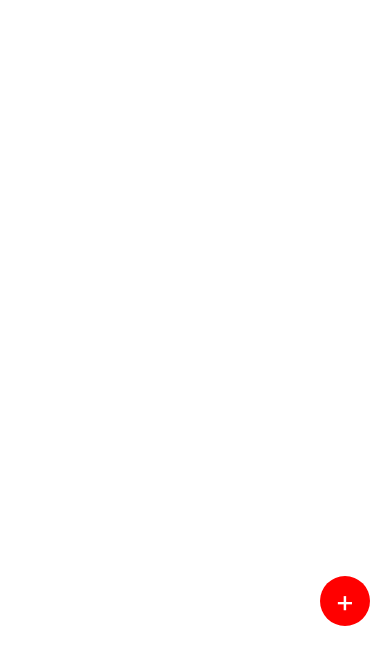
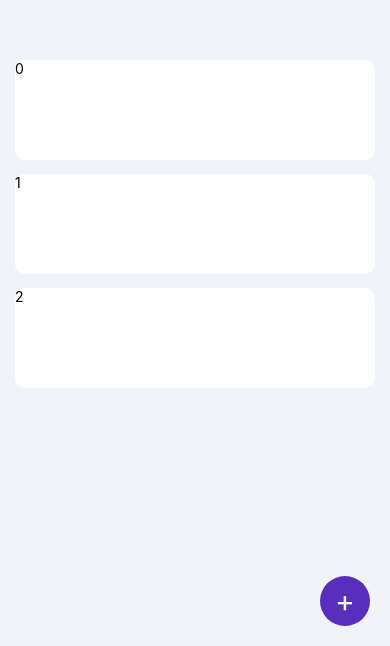
Before and after one commit to emmakwan/reading-bullet-journal, a React Native app: screen / in a window 390 px wide. Shown: the part 198-844 px from the top of the page. Built offline with nearby package versions, Linux system fonts and the light colour scheme.

Commit message:
Add mock entry cards

```diff
--- a/App.tsx
+++ b/App.tsx
@@ -1,8 +1,11 @@
 import { StatusBar } from "expo-status-bar";
-import React, { useCallback, useState } from "react";
-import { StyleSheet, Text, View } from "react-native";
+import React, { PropsWithChildren, useCallback, useState } from "react";
+import { StyleSheet, Text, View, Dimensions } from "react-native";
 import AddEntryView from "./components/AddEntryView";
 import EntryButton from "./components/EntryButton";
+
+const windowWidth = Dimensions.get("window").width;
+const windowHeight = Dimensions.get("window").height;
 
 export default function App() {
   const [isAddEntryOpen, setIsAddEntryOpen] = useState(false);
@@ -13,6 +16,12 @@ export default function App() {
     });
   }, []);
 
+  const [entries, setEntries] = useState([{}, {}, {}]);
+
+  const Card = ({ children }: PropsWithChildren<{}>) => {
+    return <View style={styles.card}>{children}</View>;
+  };
+
   return (
     <View style={styles.container}>
       <StatusBar style="auto" />
@@ -21,6 +30,13 @@ export default function App() {
         onPress={handleEntryButtonPress}
       />
       {isAddEntryOpen && <AddEntryView />}
+      {entries.map((element, index) => {
+        return (
+          <Card key={`entryCard-${index}`}>
+            <Text>{index}</Text>
+          </Card>
+        );
+      })}
     </View>
   );
 }
@@ -28,7 +44,7 @@ export default function App() {
 const styles = StyleSheet.create({
   container: {
     flex: 1,
-    backgroundColor: "white",
+    backgroundColor: "#f0f3fa",
     alignItems: "center",
     justifyContent: "center",
   },
@@ -37,4 +53,13 @@ const styles = StyleSheet.create({
     right: 20,
     bottom: 20,
   },
+  card: {
+    backgroundColor: "#fefefe",
+    height: 100,
+    width: windowWidth - 30,
+    margin: 7,
+    borderRadius: 10,
+    shadowColor: "#d1d2d4",
+    elevation: 5,
+  },
 });
--- a/components/AddEntryView.tsx
+++ b/components/AddEntryView.tsx
@@ -34,6 +34,9 @@ const AddEntryView = () => {
           onChange={handleOnChange}
         />
       )}
+      <Pressable>
+        <Text>Add Entry</Text>
+      </Pressable>
     </View>
   );
 };
--- a/components/EntryButton.tsx
+++ b/components/EntryButton.tsx
@@ -28,12 +28,13 @@ const styles = StyleSheet.create({
     height: 50,
     width: 50,
     borderRadius: 25,
-    backgroundColor: "red",
+    backgroundColor: "#592ebc",
     alignItems: "center",
     justifyContent: "center",
+    elevation: 7,
   },
   addEntryButtonLabel: {
-    color: "white",
+    color: "#fefefe",
     fontSize: 30,
   },
 });
```
